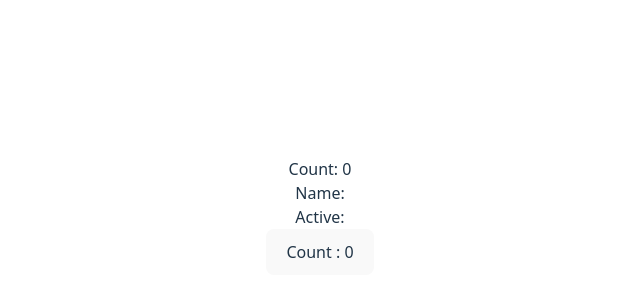
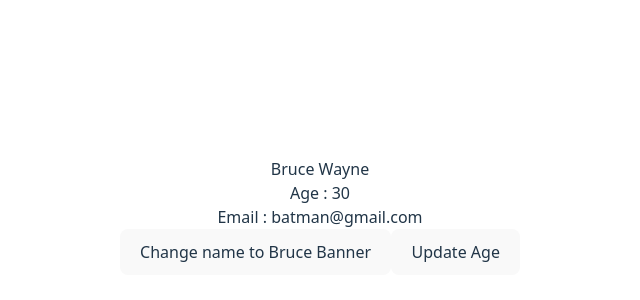
Before and after one commit to Rajat-web-server/React_Learning, a React app: page / in a window 1280 px wide. Shown: the part 184-484 px from the top of the page, without its empty margins (320-960 px from the left). Built offline with nearby package versions, Linux system fonts and the light colour scheme; the HTML template or start-up script is replaced by a standard one.

Commit message:
Day 9 : useState with object

```diff
--- a/src/App.jsx
+++ b/src/App.jsx
@@ -19,13 +19,13 @@ import { Event } from './event.jsx';
 
 import { Logincard } from './loggingCard.jsx'
 import { Input } from './input.jsx'
-import { BatchingCounter } from './BatchingCounter.jsx'
+import { ObjectProfile } from './objectProfile.jsx'
 
 function App() {
   return (
     <div>
 
-      <BatchingCounter />
+      <ObjectProfile />
 
       {/* <Event on ={true}/>
       <Boxes />
--- /dev/null
+++ b/src/objectProfile.jsx
@@ -0,0 +1,35 @@
+import { useState } from "react";
+
+export const ObjectProfile = () => {
+    const [user, setUser] = useState(
+        {
+            name: "Bruce Wayne",
+            age: 30,
+            email: "batman@gmail.com",
+        }
+    )
+    const changeName = () => {
+        setUser({
+            ...user,
+            name: "Bruce Banner",
+        })
+    }
+    const increaseAge = ()=>{
+        setUser(
+            {
+                ...user,
+                age: user.age +1
+            }
+        )
+
+    }
+    return (
+        <div>
+            <h2>{user.name}</h2>
+            <p>Age : {user.age}</p>
+            <p>Email : {user.email}</p>
+            <button onClick={changeName}>Change name to Bruce Banner</button>
+            <button onClick={increaseAge}>Update Age</button>
+        </div>
+    )
+}
```
